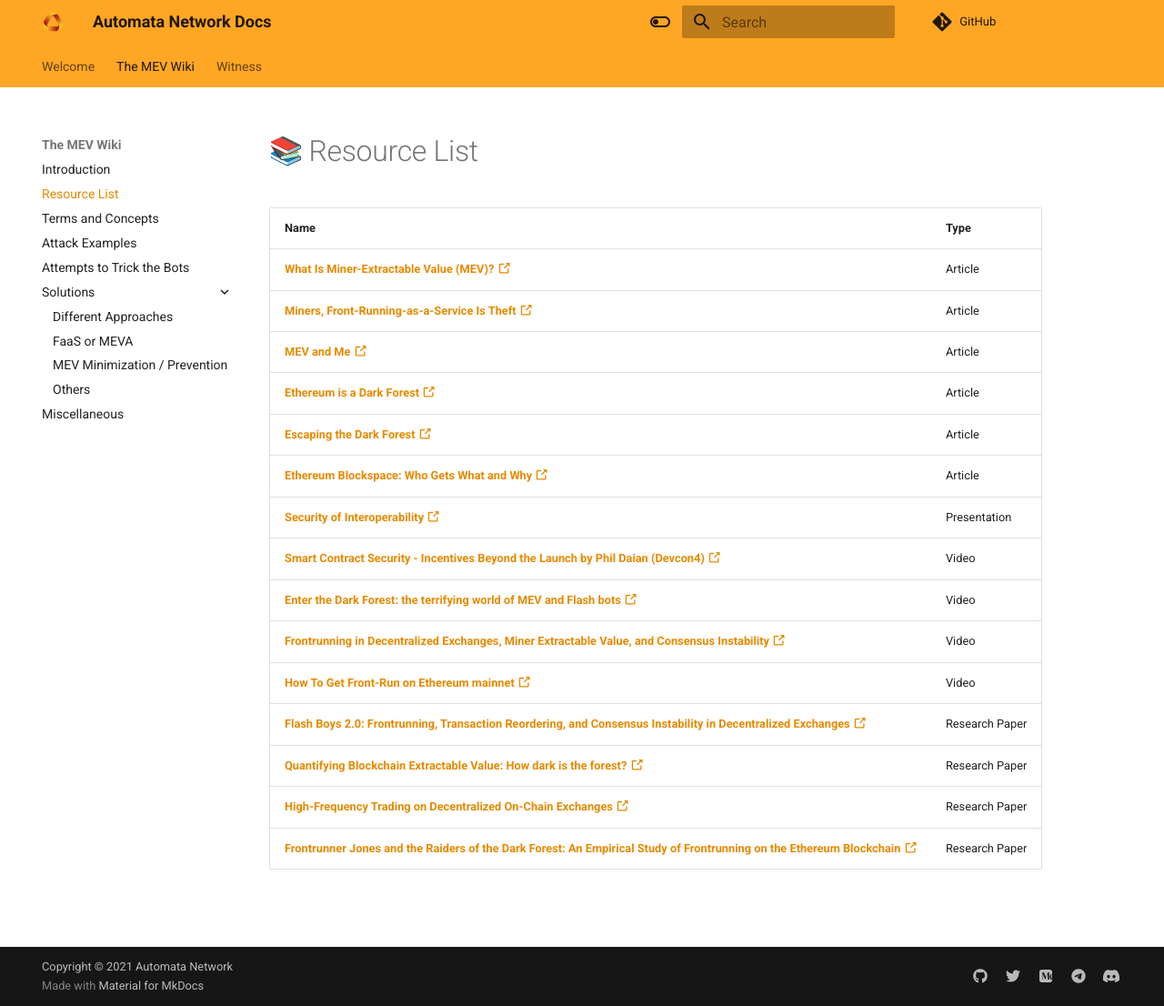
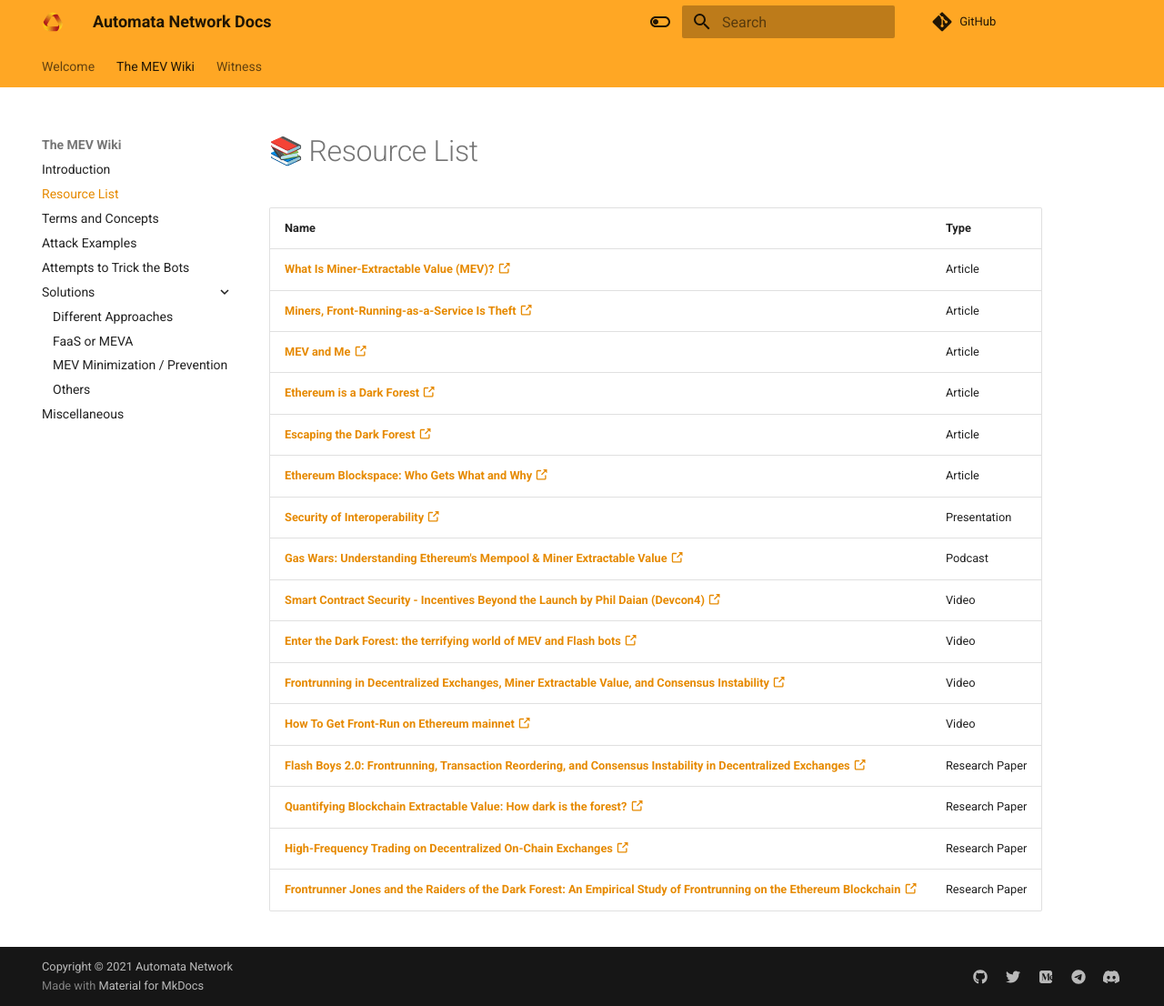
Before and after one commit to automata-network/docs, an MkDocs documentation site: the page built from docs/mev/resource-list.md, in a window 1280 px wide and 1106 px high. Shown: the whole window at 91% size. Built offline with MkDocs 1.6.1 and Material for MkDocs 9.7.7, drawn with Linux system fonts in a browser that asks for light colours; emoji names are drawn with the system emoji font; comment, search, counter and statistics services are not loaded.

Commit message:
Update resource-list.md
added podcast

```diff
--- a/docs/mev/resource-list.md
+++ b/docs/mev/resource-list.md
@@ -10,6 +10,7 @@
 | [**Escaping the Dark Forest** :octicons-link-external-16:][escape-dark-forest]{target=_blank}                                                                                             | Article        |
 | [**Ethereum Blockspace: Who Gets What and Why** :octicons-link-external-16:][eth-blockspace]{target=_blank}                                                                               | Article        |
 | [**Security of Interoperability** :octicons-link-external-16:][security-interoperability]{target=_blank}                                                                               | Presentation        |
+| [**Gas Wars: Understanding Ethereum's Mempool & Miner Extractable Value** :octicons-link-external-16:][gaswars]{target=_blank}                                                             | Podcast        |
 | [**Smart Contract Security - Incentives Beyond the Launch by Phil Daian (Devcon4)** :octicons-link-external-16:][smart-contract-sec]{target=_blank}                                       | Video          |
 | [**Enter the Dark Forest: the terrifying world of MEV and Flash bots** :octicons-link-external-16:][enter-dark-forest]{target=_blank}                                                     | Video          |
 | [**Frontrunning in Decentralized Exchanges, Miner Extractable Value, and Consensus Instability** :octicons-link-external-16:][fr-in-dex]{target=_blank}                                   | Video          |
```
Also changed, not shown: other parts of docs/mev/resource-list.md (+1 -0 lines).
